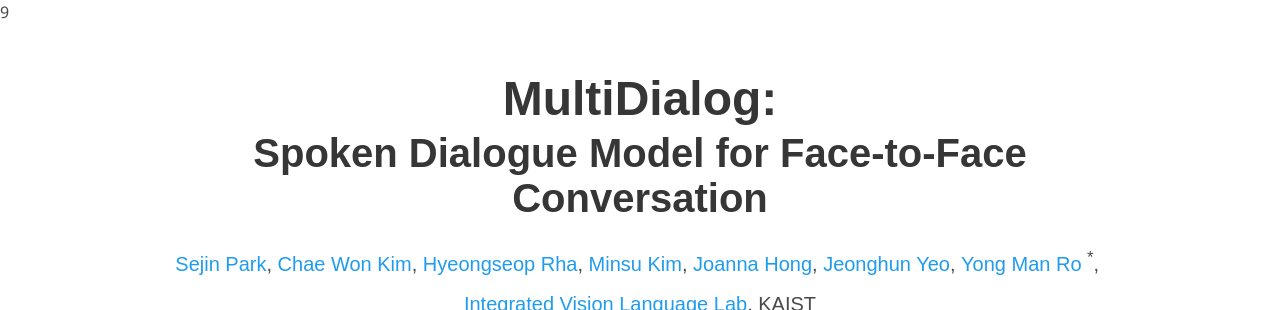
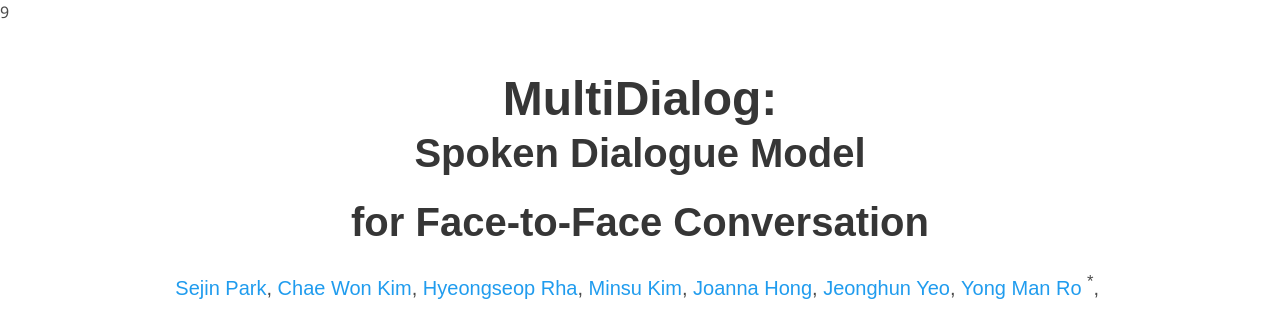
Before and after one commit to MultiDialog/multidialog.github.io, a plain HTML site: page index.html in a window 1280 px wide. Shown: the top 310 px of the page. Drawn offline with nearby package versions, Linux system fonts and the light colour scheme; some icons are missing; a web font is replaced by a local one.

Commit message:
Update index.html

```diff
--- a/index.html
+++ b/index.html
@@ -50,7 +50,8 @@
                 <div class="column has-text-centered">
                     <h1 class="title is-1 publication-title"
                         style="display: flex;flex-direction: row;align-items: center;justify-content: center;margin-bottom: 5px;">MultiDialog:</h1>
-                    <h1 class="title is-2 publication-title">Spoken Dialogue Model for Face-to-Face Conversation</h1>
+                    <h1 class="title is-2 publication-title">Spoken Dialogue Model</h1>
+                    <h1 class="title is-2 publication-title">for Face-to-Face Conversation</h1>
                     <div class="is-size-5 publication-authors">
             <span class="author-block">
               <a href="https://sites.google.com/view/sejinpark/sejinpark">Sejin Park</a>,</span>
@@ -168,7 +169,7 @@
                 <h4 class="title is-3">• Architecture</h4>
 
                 <div class="content has-text-justified">
-                    <img class="columns is-centered has-text-centered" src="./static/images/framework.png" alt="Teaser" width="95%"
+                    <img class="columns is-centered has-text-centered" src="./static/images/framework.png" alt="Teaser" width="75%"
                          style="margin:0 auto">
                     <br>
                     <figcaption>
```
